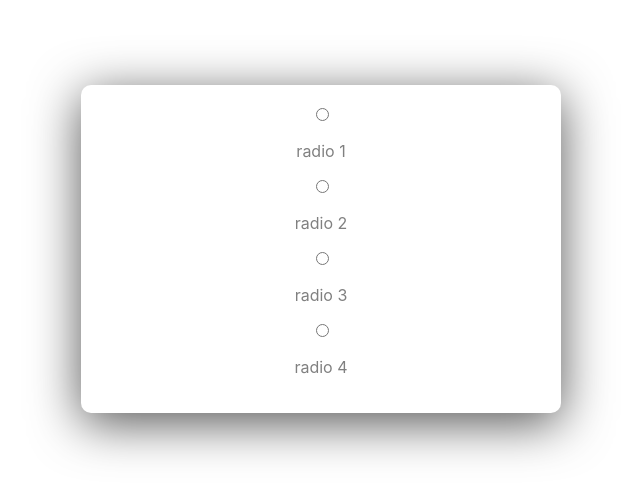
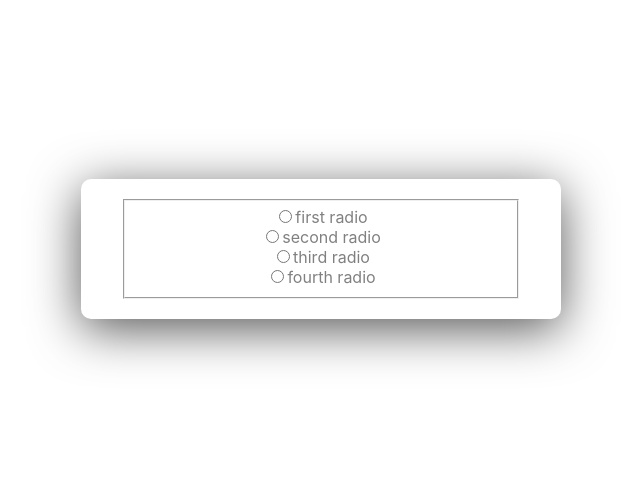
Before and after one commit to alyhoop/project-3, a React (Create React App) app: page / in a window 1280 px wide. Shown: the part 151-648 px from the top of the page, without its empty margins (319-959 px from the left). Built offline with nearby package versions, Linux system fonts and the light colour scheme.

Commit message:
bootstrap react radio boxes inline

```diff
--- a/src/App.js
+++ b/src/App.js
@@ -1,21 +1,46 @@
 import React from 'react';
-import Form from 'react-bootstrap/Form';
+import ReactDOM from 'react-dom';
+import { Row, Col, Form} from 'react-bootstrap';
 import './App.css';
 
 function App() {
   return (
     <div className="App">
       <div className="container">
-        <>
-          <Form.Check type="radio" aria-label="radio 1" />
-          <p>radio 1</p>
-          <Form.Check type="radio" aria-label="radio 2" />
-          <p>radio 2</p>
-          <Form.Check type="radio" aria-label="radio 3" />
-          <p>radio 3</p>
-          <Form.Check type="radio" aria-label="radio 4" />
-          <p>radio 4</p>
-        </>
+        <Form>
+          <fieldset>
+            <Form.Group as={Row}>
+              <Form.Label as="legend" column sm={2}>
+              </Form.Label>
+              <Col sm={10}>
+                <Form.Check
+                  type="radio"
+                  label="first radio"
+                  name="formHorizontalRadios"
+                  id="formHorizontalRadios1"
+                />
+                <Form.Check
+                  type="radio"
+                  label="second radio"
+                  name="formHorizontalRadios"
+                  id="formHorizontalRadios2"
+                />
+                <Form.Check
+                  type="radio"
+                  label="third radio"
+                  name="formHorizontalRadios"
+                  id="formHorizontalRadios3"
+                />
+                <Form.Check
+                  type="radio"
+                  label="fourth radio"
+                  name="formHorizontalRadios"
+                  id="formHorizontalRadios4"
+                />
+          </Col>
+        </Form.Group>
+      </fieldset>
+    </Form>
       </div>
     </div>
   );
```
